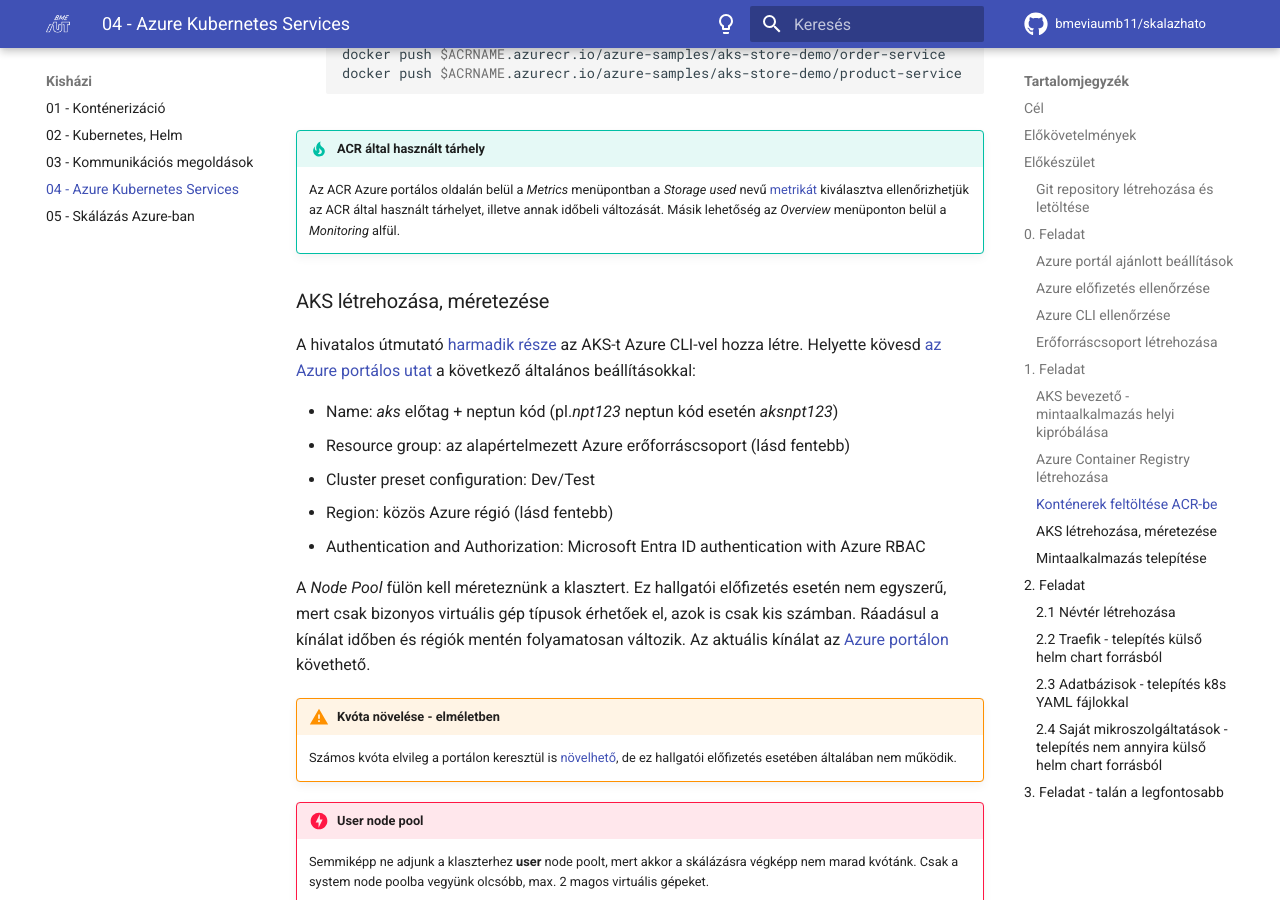
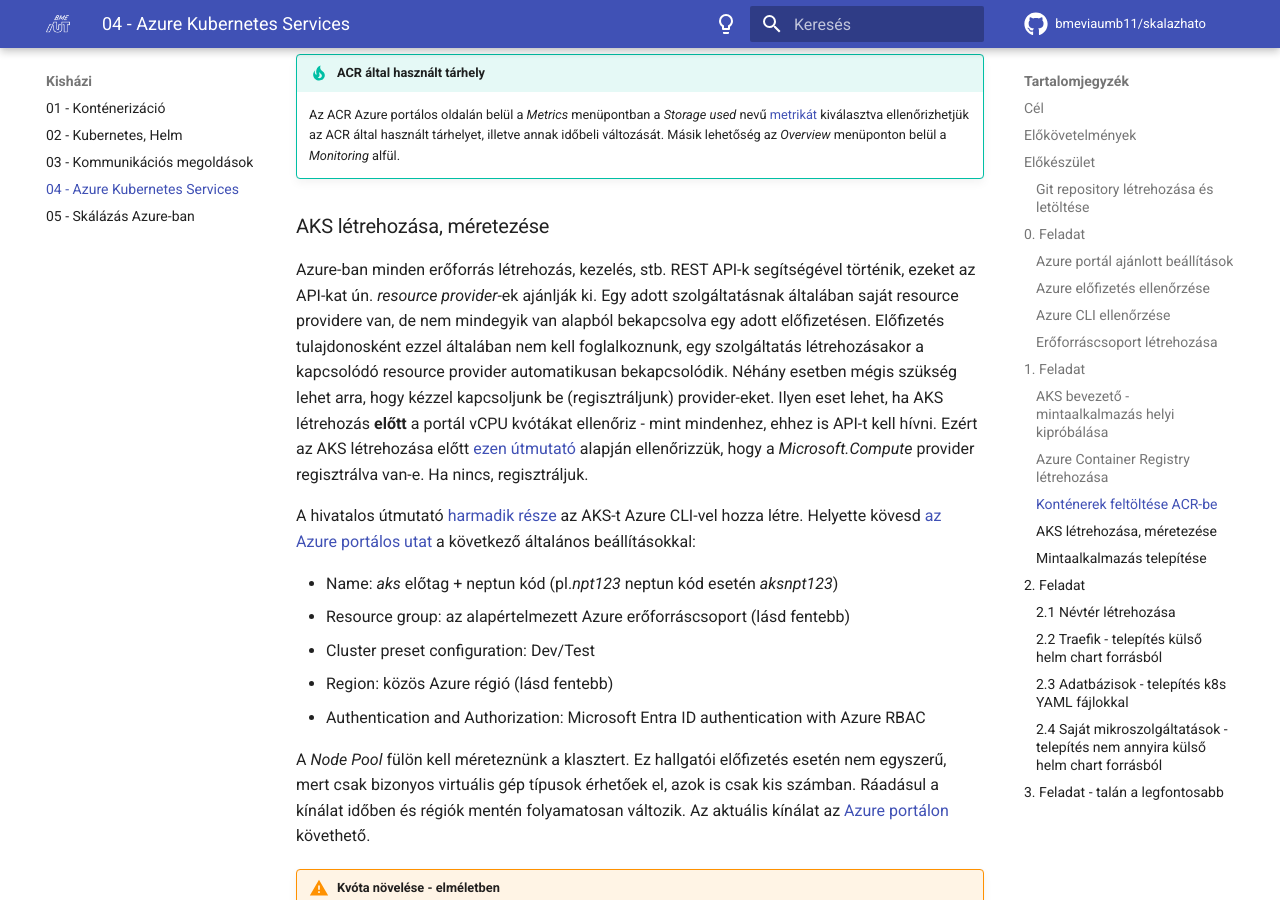
Before and after one commit to bmeviaumb11/skalazhato, an MkDocs documentation site: the page built from docs/homework/04-aks/index.md, in a window 1280 px wide and 900 px high, scrolled down 4112 px. Built offline with MkDocs 1.6.1 and Material for MkDocs 9.7.7, drawn with Linux system fonts in a browser that asks for light colours; emoji names are drawn with the system emoji font; comment, search, counter and statistics services are not loaded; some of the changed text lies outside the part shown.

Commit message:
VM resource provider reg

```diff
--- a/docs/homework/04-aks/index.md
+++ b/docs/homework/04-aks/index.md
@@ -131,6 +129,8 @@
     Az ACR Azure portálos oldalán belül a *Metrics* menüpontban a *Storage used* nevű [metrikát](https://learn.microsoft.com/en-us/azure/container-registry/monitor-container-registry-reference#supported-metrics-for-microsoftcontainerregistryregistries) kiválasztva ellenőrizhetjük az ACR által használt tárhelyet, illetve annak időbeli változását. Másik lehetőség az *Overview* menüponton belül a *Monitoring* alfül.
 
 ### AKS létrehozása, méretezése
+
+Azure-ban minden erőforrás létrehozás, kezelés, stb. REST API-k segítségével történik, ezeket az API-kat ún. *resource provider*-ek ajánlják ki. Egy adott szolgáltatásnak általában saját resource providere van, de nem mindegyik van alapból bekapcsolva egy adott előfizetésen. Előfizetés tulajdonosként ezzel általában nem kell foglalkoznunk, egy szolgáltatás létrehozásakor a kapcsolódó resource provider automatikusan bekapcsolódik. Néhány esetben mégis szükség lehet arra, hogy kézzel kapcsoljunk be (regisztráljunk) provider-eket. Ilyen eset lehet, ha AKS létrehozás **előtt** a portál vCPU kvótákat ellenőriz - mint mindenhez, ehhez is API-t kell hívni. Ezért az AKS létrehozása előtt [ezen útmutató](https://learn.microsoft.com/en-us/azure/azure-resource-manager/management/resource-providers-and-types#register-resource-provider-1) alapján ellenőrizzük, hogy a *Microsoft.Compute* provider regisztrálva van-e. Ha nincs, regisztráljuk.
 
 A hivatalos útmutató [harmadik része](https://learn.microsoft.com/en-us/azure/aks/tutorial-kubernetes-deploy-cluster?tabs=azure-cli) az AKS-t Azure CLI-vel hozza létre. Helyette kövesd [az Azure portálos utat](https://learn.microsoft.com/en-us/azure/aks/learn/quick-kubernetes-deploy-portal?tabs=azure-cli) a következő általános beállításokkal:
 
```
Also changed, not shown: other parts of docs/homework/04-aks/index.md (+1 -3 lines), docs/homework/05-azurescale/index.md (+1 -1 lines).
